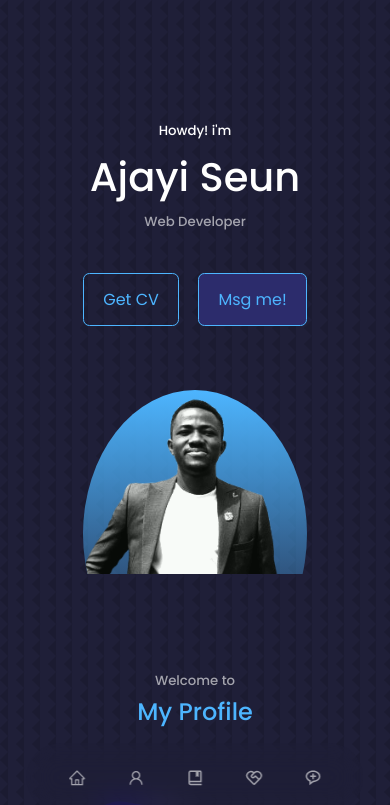
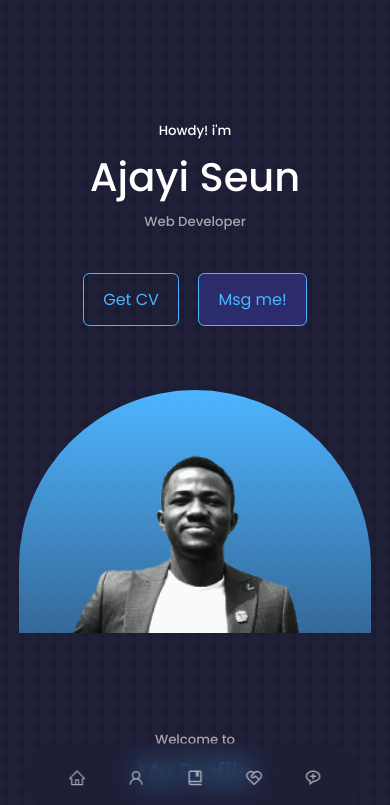
Before and after one commit to SeunExploits/my-portfolio-website-new, a React (Create React App) app: page / in a window 390 px wide. Shown: the top 805 px of the page. Built offline with nearby package versions, Linux system fonts and the light colour scheme.

Commit message:
little changes

```diff
--- a/src/components/header/header.css
+++ b/src/components/header/header.css
@@ -42,35 +42,25 @@ header {
 .me {
     background: linear-gradient(var(--color-primary), transparent);
     width: 22rem;
-    height: 22rem;
+    height: 30rem;
     position: absolute;
     left: calc(50% - 11rem);
     margin-top: 4rem;
+    border-radius: 12rem 12rem 0 0;
     overflow: hidden;
-    padding: 0;
+    padding: 5rem 2rem 2rem 2rem;
+    display: flex;
+    justify-content: center;
+    align-items: center;
+}
 
-    /* Makes the div rounded */
-    border-radius: 50%; /* Adjust as needed */
+.me img {
+    width: 100%;  /* Ensures the image scales with the container */
+    height: 100%; /* Ensures the image fills the container */
+    object-fit: cover; /* Prevents distortion while covering the area */
+}
 
-    /* Centers content inside */
-    display: flex;
-    align-items: center;
-    justify-content: center;
-    text-align: center;
-
-    /* Ensures the image inside fits properly */
-    text-align: center;
- }
-
- .me img {
-    width: 100%;
-    height: 100%;
-    object-fit: cover; /* Ensures the image fills the container */
-    border-radius: 50%; /* Makes the image itself rounded */
- }
-
-
-/* *************** SCROLL DOWN ************** */
+/* *************** Scroll Down ************** */
 .scroll_down {
     position: absolute;
     right: -2.3rem;
@@ -80,18 +70,24 @@ header {
     font-size: 0.9rem;
 }
 
-
-/* *************** MEDIA QUERIES (MEDIUM DEVICES) *************** */
-@media screen and (max-width: 1024px) {
+/* *************** Media Queries (medium devices)************** */
+@media screen  and (max-width: 1024px) {
     header {
         height: 68vh;
     }
 }
 
-/* *************** MEDIA QUERIES (SMALL DEVICES) *************** */
-@media screen and (max-width: 600px) {
-    header {
-        height: vh;
+
+
+/* *************** Media Queries (small devices)************** */
+@media screen  and (max-width: 600px) {
+    header{
+        height: 75vh;
+    }
+
+    .me {
+        padding-top: 15%;
+
     }
 
     .header_socials,
@@ -100,28 +96,3 @@ header {
     }
 
 }
-
-/* Responsive adjustments */
-@media (max-width: 1024px) { /* Medium devices (Tablets) */
-    .me {
-        width: 18rem;
-        height: 24rem;
-        left: calc(50% - 9rem);
-    }
- }
-
- @media (max-width: 768px) { /* Small devices (Phones) */
-    .me {
-        width: 14rem;
-        height: 18rem;
-        left: calc(50% - 7rem);
-    }
- }
-
-/* Ensure the image fits well */
-.me img {
-   width: 100%;
-   height: 100%;
-   object-fit: cover; /* Keeps image proportions */
-   border-radius: 50%;
-}
```
Also changed, not shown: src/assets/portfolio2.png (added).
